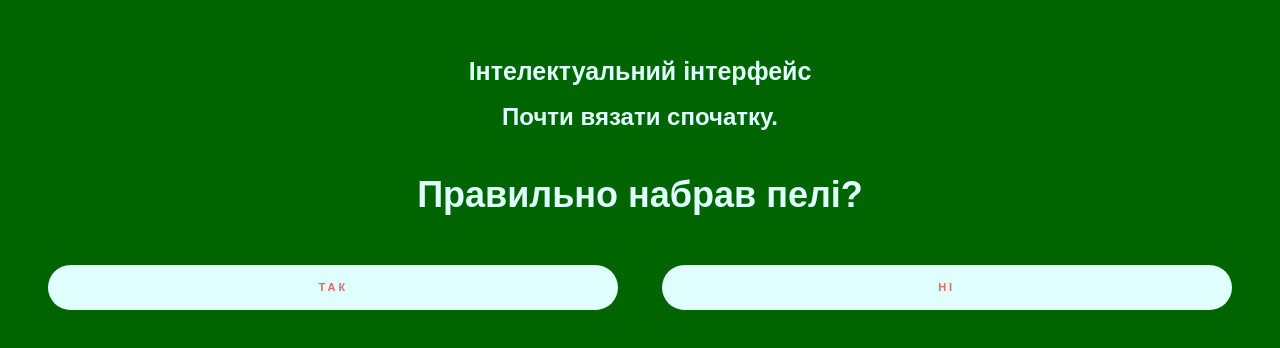
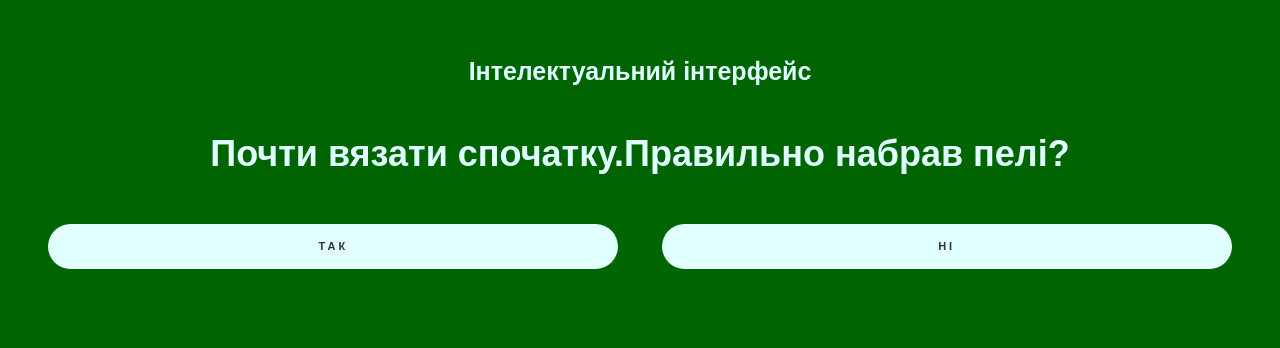
Before and after one commit to Olina-mbrd/Olina-mbrd.github.io, a plain HTML site: page vbor3.html in a window 1280 px wide. Shown: the part 126-474 px from the top of the page. Drawn offline with Linux system fonts and the light colour scheme.

Commit message:
Update vbor3.html

```diff
--- a/vbor3.html
+++ b/vbor3.html
@@ -5,13 +5,11 @@
 <title>Побудова інтелектуального інтерфейсу</title>
 <meta http-equiv="Content-Type" content="text/html; charset=utf-8" />
 <link rel="stylesheet" type="text/css" href="/lopata.css" />
-</head>
 <body>
   <h1>Інтелектуальний інтерфейс</h1>
-  <h3>Почти вязати спочатку. </h3>
-  <h4>Правильно набрав пелі? </h4>
-	<a class="button" href="https://olina-mbrd.github.io/dali.html" >Так</a>
-	<a class="button" href="https://olina-mbrd.github.io/vitauy.html" >Ні</a>
+  <h4>Почти вязати спочатку.Правильно набрав пелі? </h4>
+	<a class="button" href="" target="_blank">Так</a>
+	<a class="button" href="" target="_blank">Ні</a>
 
 
 
```
